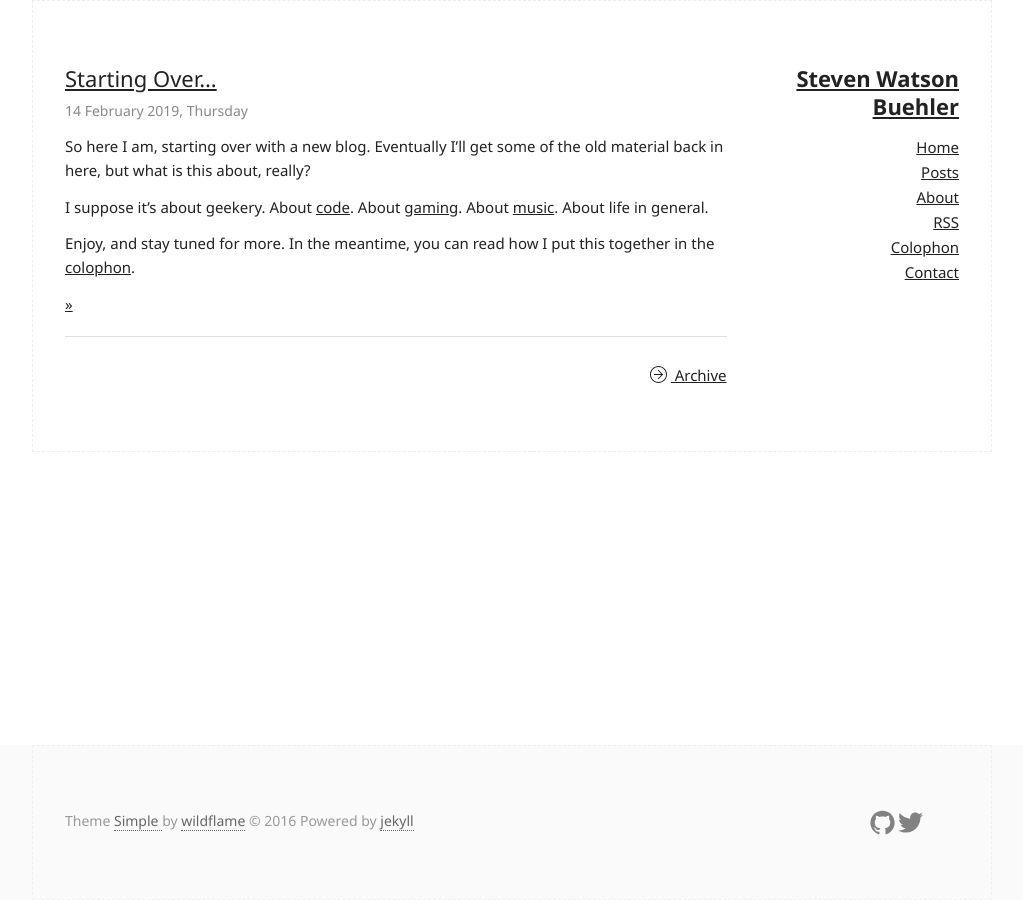
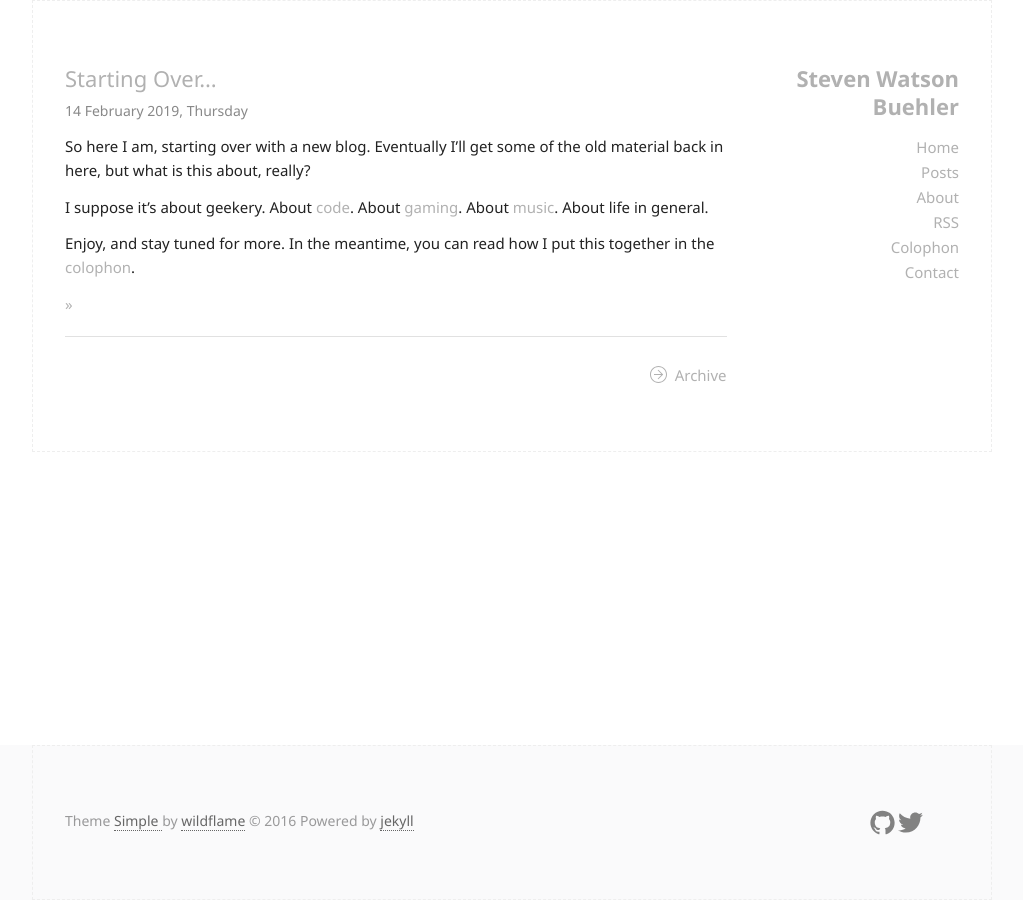
Before and after one commit to swbuehler/stevenwatsonbuehler.github.io, a Jekyll site: the page built from index.html, in a window 1280 px wide. Shown: the whole page, without its empty margins (128-1151 px from the left). Built offline with Jekyll 4.4.1, drawn with Linux system fonts in a browser that asks for light colours.

Commit message:
More playing with styles.

```diff
--- a/_sass/_base.scss
+++ b/_sass/_base.scss
@@ -174,8 +174,8 @@ p {
 /* Links
 –––––––––––––––––––––––––––––––––––––––––––––––––– */
 a {
-  color: #222;
-  text-decoration: underline;
+  color: #b1b1b1;
+  text-decoration: none;
   //background-color: transparent;
   -webkit-transition: color .4s;
   transition: color .4s;
```
